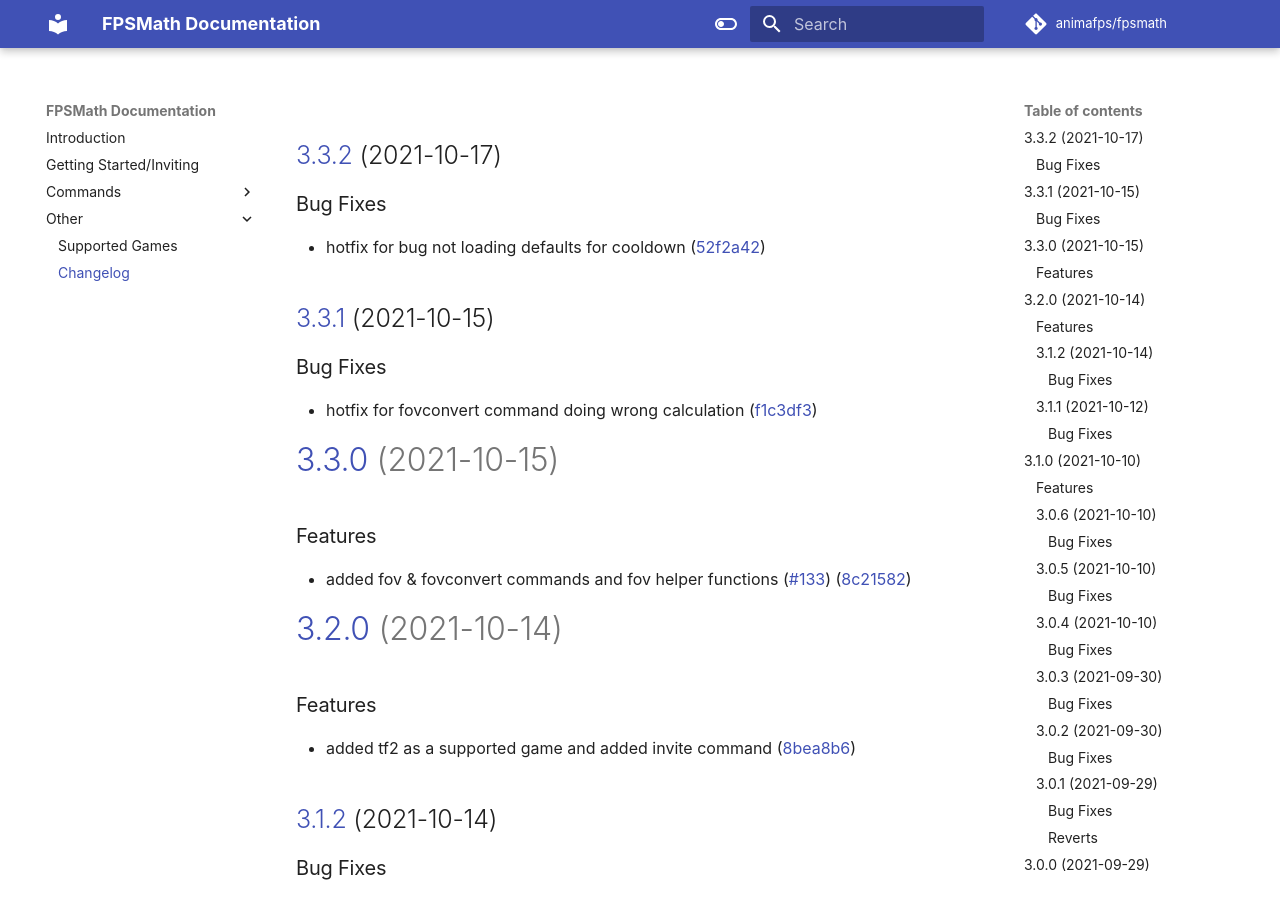
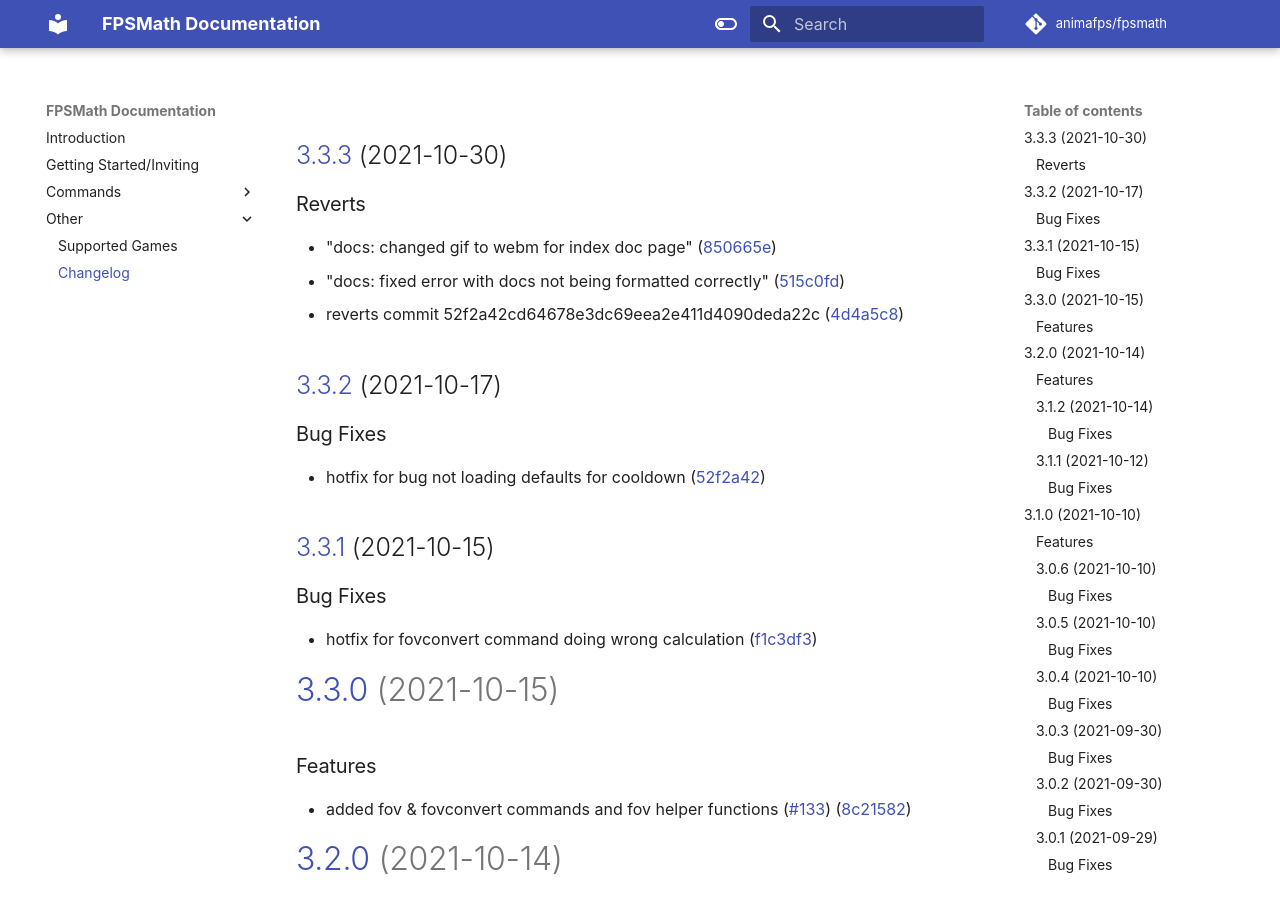
Before and after one commit to animafps/fpsmath, an MkDocs documentation site: the page built from docs/changelog.md, in a window 1280 px wide and 900 px high. Built offline with MkDocs 1.6.1 and Material for MkDocs 9.7.7, drawn with Linux system fonts in a browser that asks for light colours; comment, search, counter and statistics services are not loaded.

Commit message:
chore(release): 3.3.3
## [3.3.3](https://github.com/animafps/fpsmath/compare/v3.3.2...v3.3.3) (2021-10-30)

### Reverts

* "docs: changed gif to webm for index doc page" ([850665e](https://github.com/animafps/fpsmath/commit/850665ea8306b9644b4cecd8b7cfde6723768cfb))
* "docs: fixed error with docs not being formatted correctly" ([515c0fd](https://github.com/animafps/fpsmath/commit/515c0fd973001223c3164df230701b1979762fe6))
* reverts commit 52f2a42cd64678e3dc69eea2e411d4090deda22c ([4d4a5c8](https://github.com/animafps/fpsmath/commit/4d4a5c891d62fc46c693b87cfcc7cfbc7f220de2))

```diff
--- a/docs/changelog.md
+++ b/docs/changelog.md
@@ -1,3 +1,12 @@
+## [3.3.3](https://github.com/animafps/fpsmath/compare/v3.3.2...v3.3.3) (2021-10-30)
+
+
+### Reverts
+
+* "docs: changed gif to webm for index doc page" ([850665e](https://github.com/animafps/fpsmath/commit/850665ea8306b9644b4cecd8b7cfde6723768cfb))
+* "docs: fixed error with docs not being formatted correctly" ([515c0fd](https://github.com/animafps/fpsmath/commit/515c0fd973001223c3164df230701b1979762fe6))
+* reverts commit 52f2a42cd64678e3dc69eea2e411d4090deda22c ([4d4a5c8](https://github.com/animafps/fpsmath/commit/4d4a5c891d62fc46c693b87cfcc7cfbc7f220de2))
+
 ## [3.3.2](https://github.com/animafps/fpsmath/compare/v3.3.1...v3.3.2) (2021-10-17)
 
 
--- a/package.json
+++ b/package.json
@@ -1,7 +1,7 @@
 {
 	"name": "fpsmath",
 	"private": true,
-	"version": "3.3.2",
+	"version": "3.3.3",
 	"homepage": "https://fpsmath.xyz",
 	"license": "AGPL-3.0-or-later",
 	"main": "dist/index.js",
```
